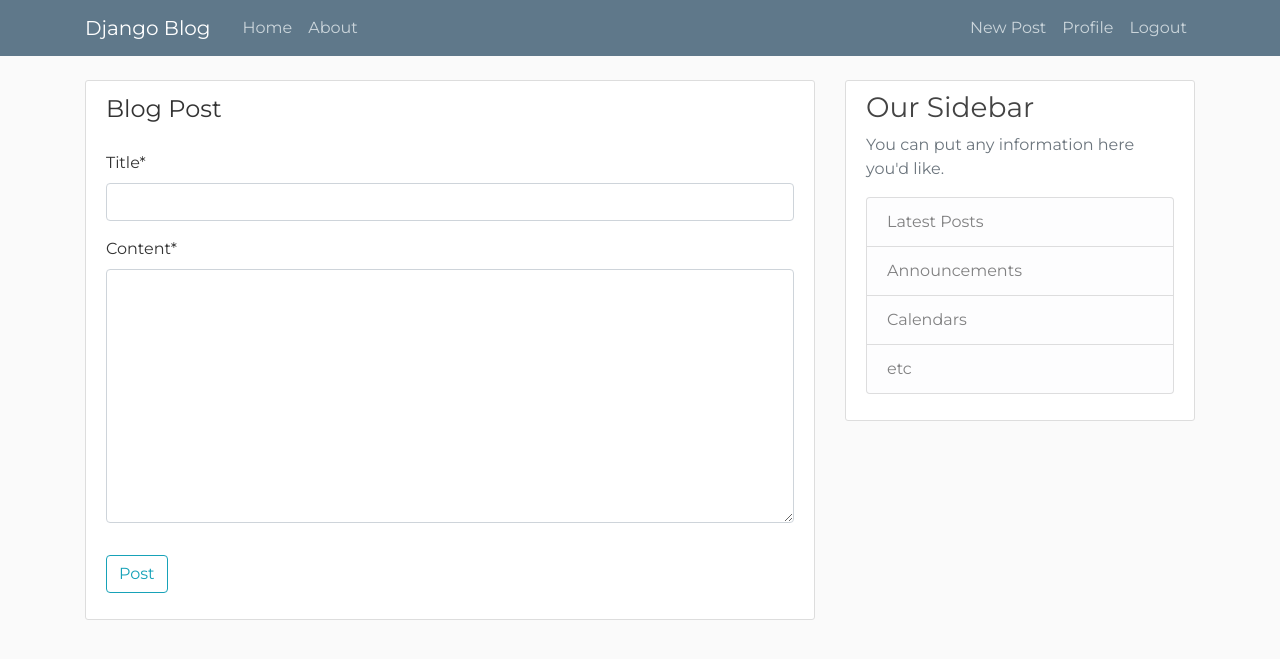
After one commit to ZimaChina/django-web_app, a Django app: page /post/new/ in a window 1280 px wide. The commit adds this page. Shown: the top 659 px of the page. Run offline with Django 4.2, Linux system fonts and the light colour scheme; a user stored in the database is signed in; some libraries are stand-ins or nearby versions.

Commit message:
Added class-based views

```diff
--- a/blog/models.py
+++ b/blog/models.py
@@ -1,6 +1,7 @@
 from django.db import models
 from django.utils import timezone
 from django.contrib.auth.models import User
+from django.urls import reverse
 
 class Post(models.Model):
     title = models.CharField(max_length=100)
@@ -10,3 +11,6 @@
 
     def __str__(self):
         return self.title
+
+    def get_absolute_url(self):
+        return reverse('post-detail', kwargs={'pk':self.pk})
--- a/blog/templates/blog/base.html
+++ b/blog/templates/blog/base.html
@@ -36,6 +36,7 @@
                     <!-- Navbar Right Side -->
                     <div class="navbar-nav">
                         {% if user.is_authenticated %}
+                            <a class="nav-item nav-link" href="{% url 'post-create' %}">New Post</a>
                             <a class="nav-item nav-link" href="{% url 'profile' %}">Profile</a>
                             <a class="nav-item nav-link" href="{% url 'logout' %}">Logout</a>
                         {% else %}
--- a/blog/templates/blog/home.html
+++ b/blog/templates/blog/home.html
@@ -10,7 +10,7 @@
                     <small class="text-muted">{{ post.date_posted|date:"F d, Y" }}</small>
                 </div>
 
-                <h2><a class="article-title" href="#">{{ post.title }}</a></h2>
+                <h2><a class="article-title" href="{% url 'post-detail' post.id %}">{{ post.title }}</a></h2>
                 <p class="article-content">{{ post.content }}</p>
             </div>
         </article>
--- /dev/null
+++ b/blog/templates/blog/post_form.html
@@ -0,0 +1,17 @@
+{% extends 'blog/base.html' %}
+{% load crispy_forms_tags %}
+{% block content %}
+    <div class="content-section">
+        <form method="POST">
+            {% csrf_token %}
+            <fieldset class="form-group">
+                <legend class="bottom-border mb-4">Blog Post</legend>
+                {{ form|crispy }}
+            </fieldset>
+            <div class="form-group">
+                <button class="btn btn-outline-info" type="submit">Post</button>
+            </div>
+
+        </form>
+    </div>
+{% endblock content %}
--- a/blog/urls.py
+++ b/blog/urls.py
@@ -1,11 +1,20 @@
 from django.urls import path
-from .views import PostListView, PostDetailView
+from .views import (
+    PostListView,
+    PostDetailView,
+    PostCreateView,
+    PostUpdateView,
+    PostDeleteView
+    )
 from . import views
 
 
 urlpatterns = [
     path('', PostListView.as_view(), name= 'blog-home'),
     path('post/<int:pk>/', PostDetailView.as_view(), name= 'post-detail'),
+    path('post/new/', PostCreateView.as_view(), name= 'post-create'),
+    path('post/<int:pk>/update/', PostUpdateView.as_view(), name= 'post-update'),
+    path('post/<int:pk>/delete/', PostDeleteView.as_view(), name= 'post-delete'),
     path('about/', views.about, name= 'blog-about'),
 
 
--- a/blog/views.py
+++ b/blog/views.py
@@ -1,5 +1,12 @@
 from django.shortcuts import render
-from django.views.generic import ListView, DetailView
+from django.contrib.auth.mixins import LoginRequiredMixin, UserPassesTestMixin
+from django.views.generic import (
+    ListView,
+    DetailView,
+    CreateView,
+    UpdateView,
+    DeleteView
+    )
 from .models import Post
 
 
@@ -22,6 +29,40 @@
 class PostDetailView(DetailView):
     model = Post
 
+class PostCreateView(LoginRequiredMixin, CreateView):
+    model = Post
+    fields = ['title', 'content']
+
+    def form_valid(self, form):
+        form.instance.author = self.request.user
+        return super().form_valid(form)
+
+
+class PostUpdateView(LoginRequiredMixin, UserPassesTestMixin, UpdateView):
+    model = Post
+    fields = ['title', 'content']
+
+    def form_valid(self, form):
+        form.instance.author = self.request.user
+        return super().form_valid(form)
+
+    def test_func(self):
+        post = self.get_object()
+        if self.request.user == post.author:
+            return True
+        return False
+
+class PostDeleteView(LoginRequiredMixin, UserPassesTestMixin, DeleteView):
+    model = Post
+    success_url = "/"
+
+    def test_func(self):
+        post = self.get_object()
+        if self.request.user == post.author:
+            return True
+        return False
+
+
 
 
 def about(request):
```
Also changed, not shown: blog/templates/blog/post_confirm_delete.html (added, +17 -0 lines), blog/templates/blog/post_detail.html (+7 -0 lines), db.sqlite3, 1 other file.
